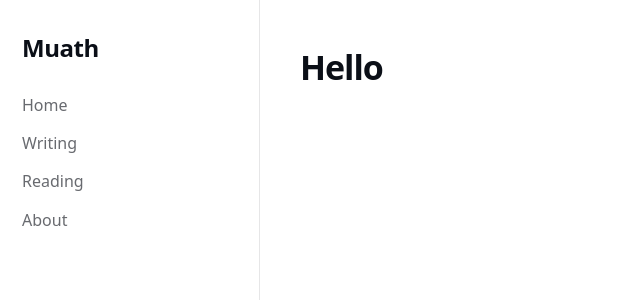
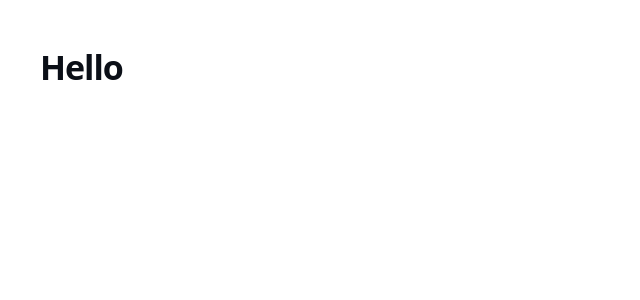
Before and after one commit to randomdale/muath, a Next.js app: page / in a window 1280 px wide. Shown: the top 300 px of the page, without its empty margins (0-640 px from the left). Built offline with nearby package versions, Linux system fonts and the light colour scheme.

Commit message:
Update layout and styles

```diff
--- a/app/globals.css
+++ b/app/globals.css
@@ -79,3 +79,8 @@ p{ margin: 0 0 14px 0; color: var(--muted); }
   color: var(--muted);
   font-size: 14px;
 }
+@media (min-width: 768px) {
+  .sidebar {
+    display: block;
+  }
+}
--- a/app/layout.tsx
+++ b/app/layout.tsx
@@ -6,16 +6,16 @@ export default function RootLayout({ children }: { children: React.ReactNode })
     <html lang="en">
       <body>
         <div className="shell">
-          <aside className="sidebar">
-            <h2 className="brand">Muath</h2>
-            <nav className="nav">
-              <Link href="/">Home</Link>
-              <Link href="/writing">Writing</Link>
-              <Link href="/reading">Reading</Link>
-              <Link href="/about">About</Link>
-            </nav>
+          <aside
+  style={{
+    width: 260,
+    padding: 24,
+    borderRight: "1px solid #eee",
+    display: "none",
+  }}
+  className="sidebar"
+>
           </aside>
-
           <main className="main">
             <div className="content">{children}</div>
           </main>
```
